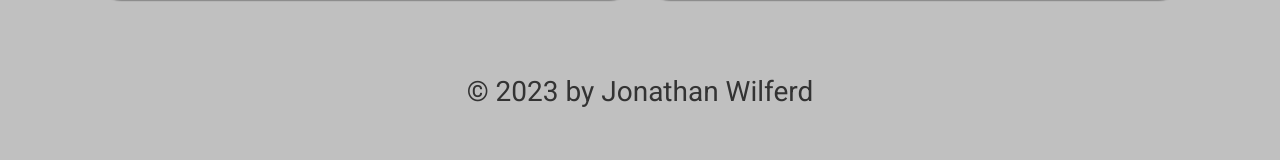
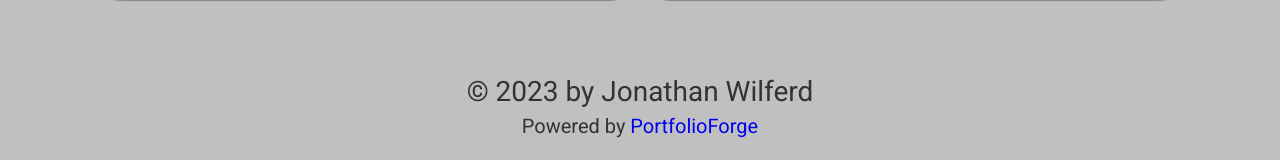
Before and after one commit to jwilferd10/Jonathan-Wilferd-PortfolioForge, a plain HTML site: page index.html in a window 1280 px wide. Shown: the part 3280-3440 px from the top of the page. Before the commit the page ends 3410 px from the top, so only its background shows below. Drawn offline with Linux system fonts and the light colour scheme.

Commit message:
Added a new h4 element at footer

```diff
--- a/index.html
+++ b/index.html
@@ -133,6 +133,7 @@
 
     <footer class="container text-center py-3">
       <h3 class="text-dark">&copy; 2023 by Jonathan Wilferd</h3>
+      <h5 class="text-dark">Powered by <a href="https://github.com/jwilferd10/PortfolioForge" target="_blank">PortfolioForge</a></h5>
     </footer>
   </body>
 </html>
```
